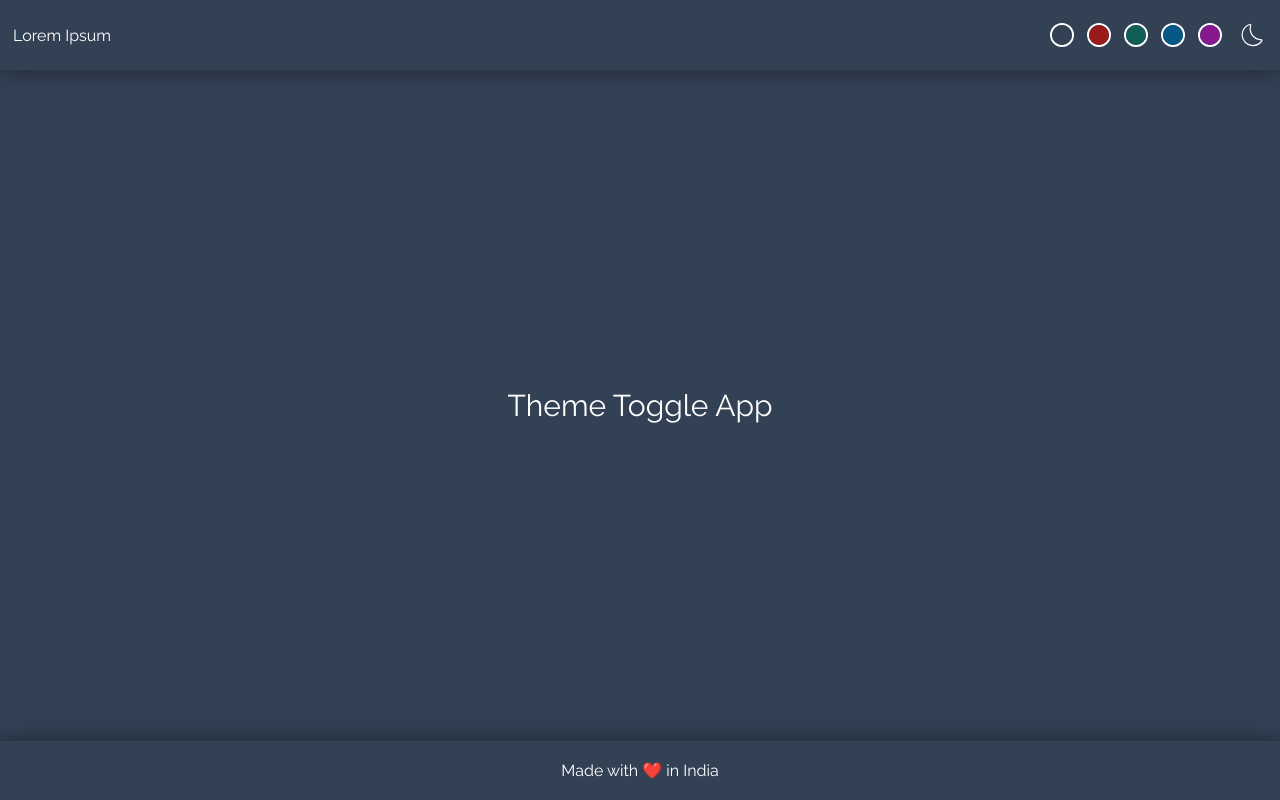
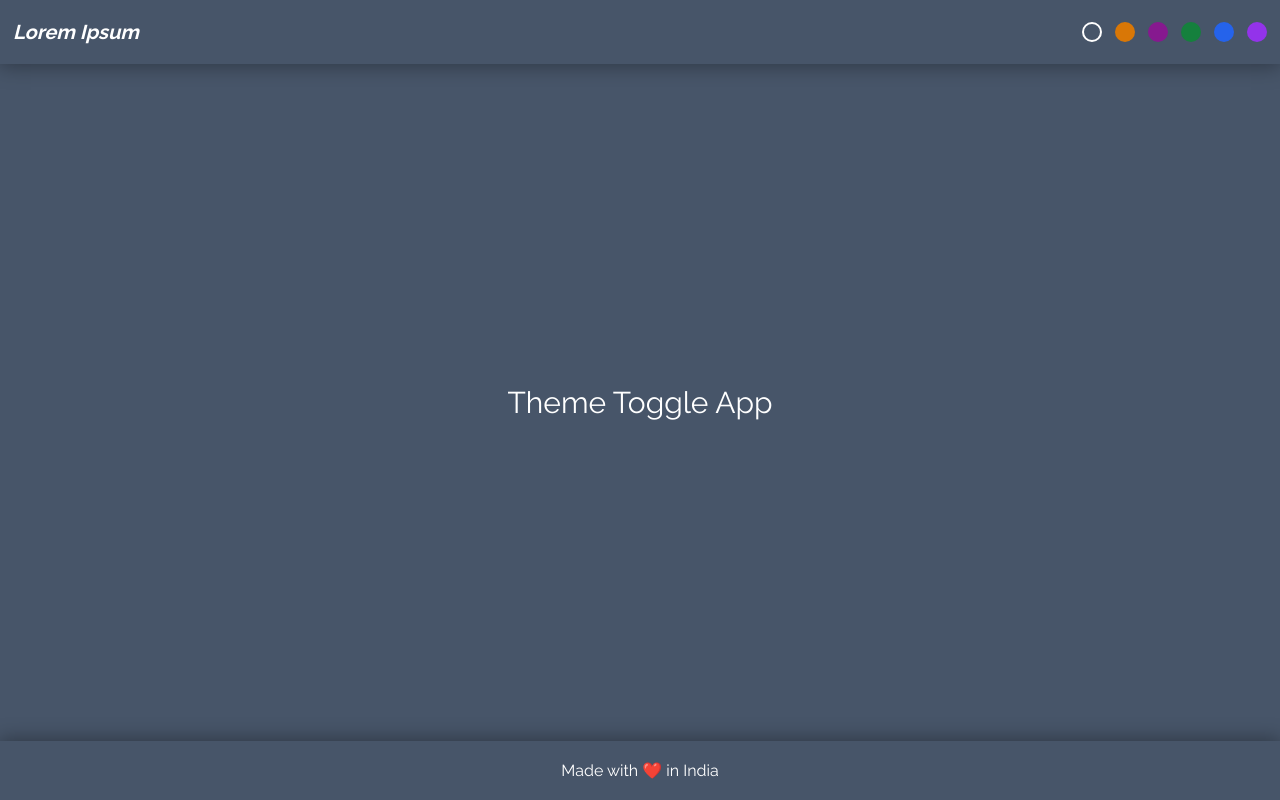
Before and after one commit to surajbera/theme-toggle-app, a React (Create React App) app: page / in a window 1280 px wide. Built offline with nearby package versions, Linux system fonts and the light colour scheme.

Commit message:
theme toggle app completed

```diff
--- a/src/components/site-header/SiteHeader.css
+++ b/src/components/site-header/SiteHeader.css
@@ -1,3 +1,8 @@
+.site-logo {
+	font-weight: 700;
+	font-style: italic;
+	font-size: 2rem;
+}
 .site-header {
 	box-shadow: 0px 1px 20px 1px rgb(0 0 0 / 35%);
 	padding: 2rem 0;
@@ -11,8 +16,6 @@
 .theme-switcher-wrap {
 	gap: 1.3rem;
 }
-.site-header .left-wrap,
-.site-header .right-wrap,
 .theme-btn-wrap,
 .theme-switcher-wrap,
 .toggle-icon-btn,
@@ -27,7 +30,7 @@
 	height: 2rem;
 	border-radius: 50%;
 }
-.theme-btn-wrap {
+.theme-btn.active {
 	border: 0.2rem solid var(--white-clr);
 	border-radius: 50%;
 }
--- a/src/components/site-header/SiteHeader.jsx
+++ b/src/components/site-header/SiteHeader.jsx
@@ -6,22 +6,14 @@ import { CiDark } from 'react-icons/ci'
 import './SiteHeader.css'
 
 const SiteHeader = () => {
-	const themes = ['#334155', '#991b1b', '#115e59', '#075985', '#86198f']
-	const { updateThemeColor } = useTheme()
-
-	const changeThemeColor = evt => {
-		const color = evt.target.getAttribute('data-color')
-		updateThemeColor(color)
-	}
+	const { updateThemeColor, bgColor } = useTheme()
+	const themes = ['#475569', '#d97706', '#86198f', '#15803d', '#2563eb', '#9333ea']
 
 	return (
 		<header className='site-header'>
 			<div className='container'>
 				<div className='flex-wrapper header-inner'>
-					<div className='left-wrap flex-wrapper'>
 					<p className='flex-wrapper site-logo'>Lorem Ipsum</p>
-					</div>
-					<div className='right-wrap flex-wrapper'>
 					<ul className='theme-switcher-wrap flex-wrapper'>
 						{themes.map(theme => (
 							<li
@@ -29,18 +21,13 @@ const SiteHeader = () => {
 								key={theme}
 							>
 								<button
-										className='theme-btn'
-										data-color={theme}
+									className={`theme-btn ${bgColor === theme && 'active'}`}
 									style={{ backgroundColor: theme }}
-										onClick={changeThemeColor}
+									onClick={() => updateThemeColor(theme)}
 								></button>
 							</li>
 						))}
 					</ul>
-						<button className='flex-wrapper toggle-icon-btn'>
-							<CiDark size={30} />
-						</button>
-					</div>
 				</div>
 			</div>
 		</header>
--- a/src/context/ThemeContext.js
+++ b/src/context/ThemeContext.js
@@ -6,13 +6,14 @@ export const ThemeProvider = ({ children }) => {
 	const themeReducer = (state, action) => {
 		switch (action.type) {
 			case 'CHANGE_COLOR':
+				localStorage.setItem('themeColor', JSON.stringify(action.payload))
 				return { ...state, bgColor: action.payload }
 			default:
 				return state
 		}
 	}
 	const [initialState, dispatch] = useReducer(themeReducer, {
-		bgColor: '#334155'
+		bgColor: JSON.parse(localStorage.getItem('themeColor')) ? JSON.parse(localStorage.getItem('themeColor')) : '#475569'
 	})
 	const updateThemeColor = color => {
 		dispatch({ type: 'CHANGE_COLOR', payload: color })
--- a/src/hooks/useTheme.js
+++ b/src/hooks/useTheme.js
@@ -3,7 +3,6 @@ import { ThemeContext } from '../context/ThemeContext'
 
 export const useTheme = () => {
 	const themeContext = useContext(ThemeContext)
-	console.log(themeContext)
 
 	if (themeContext === undefined) {
 		throw new Error('useTheme must be used inside ThemeProvider')
--- a/src/style.css
+++ b/src/style.css
@@ -1,7 +1,6 @@
 @import url('https://fonts.googleapis.com/css2?family=Raleway:wght@300;400;500;600;700&display=swap');
 
 :root {
-	--bg-clr: #475569;
 	--white-clr: #fff;
 }
 
@@ -20,7 +19,6 @@ html {
 
 body {
 	min-height: 100vh;
-	background-color: var(--bg-clr);
 	color: var(--white-clr);
 	font-family: 'Raleway', sans-serif;
 	font-size: 1.6rem;
```
Lines whose indentation alone changed are shown as unchanged.
